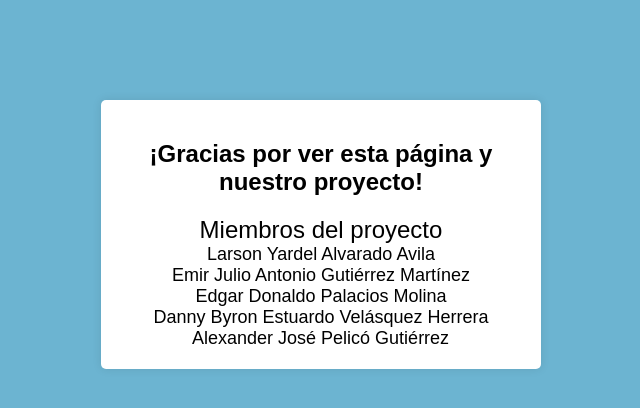
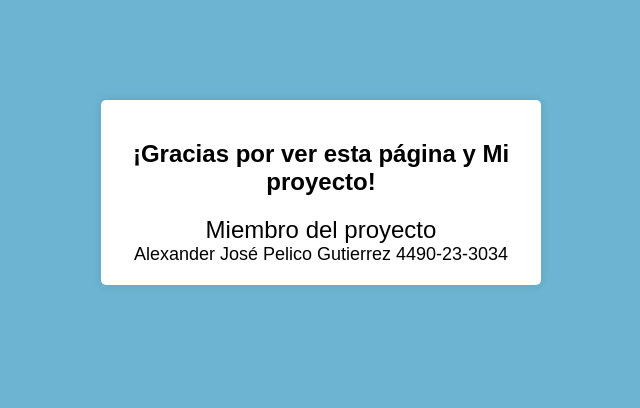
Before and after one commit to ManchesterCityWeb/ManchesterCityWeb.github.io, a plain HTML site: page proyecto_de_universidad.html in a window 1280 px wide. Shown: the whole page, without its empty margins (319-959 px from the left). Drawn offline with Linux system fonts and the light colour scheme.

Commit message:
Update proyecto_de_universidad.html

```diff
--- a/proyecto_de_universidad.html
+++ b/proyecto_de_universidad.html
@@ -122,17 +122,13 @@
 <body>
   <div class="thankyou-container">
     <div class="thankyou-title">
-      <h2>¡Gracias por ver esta página y nuestro proyecto!</h2>
+      <h2>¡Gracias por ver esta página y Mi proyecto!</h2>
     </div>
     <div class="falling-text">
-      Miembros del proyecto
+      Miembro del proyecto
     </div>
     <div class="falling-names">
-      <span class="name">Larson Yardel Alvarado Avila </span>
-      <span class="name">Emir Julio Antonio Gutiérrez Martínez</span>
-      <span class="name">Edgar Donaldo Palacios Molina </span>
-      <span class="name">Danny Byron Estuardo Velásquez Herrera </span>
-      <span class="name">Alexander José Pelicó Gutiérrez</span>
+      <span class="name">Alexander José Pelico Gutierrez 4490-23-3034 </span>
     </div>
   </div>
   <audio autoplay>
```
